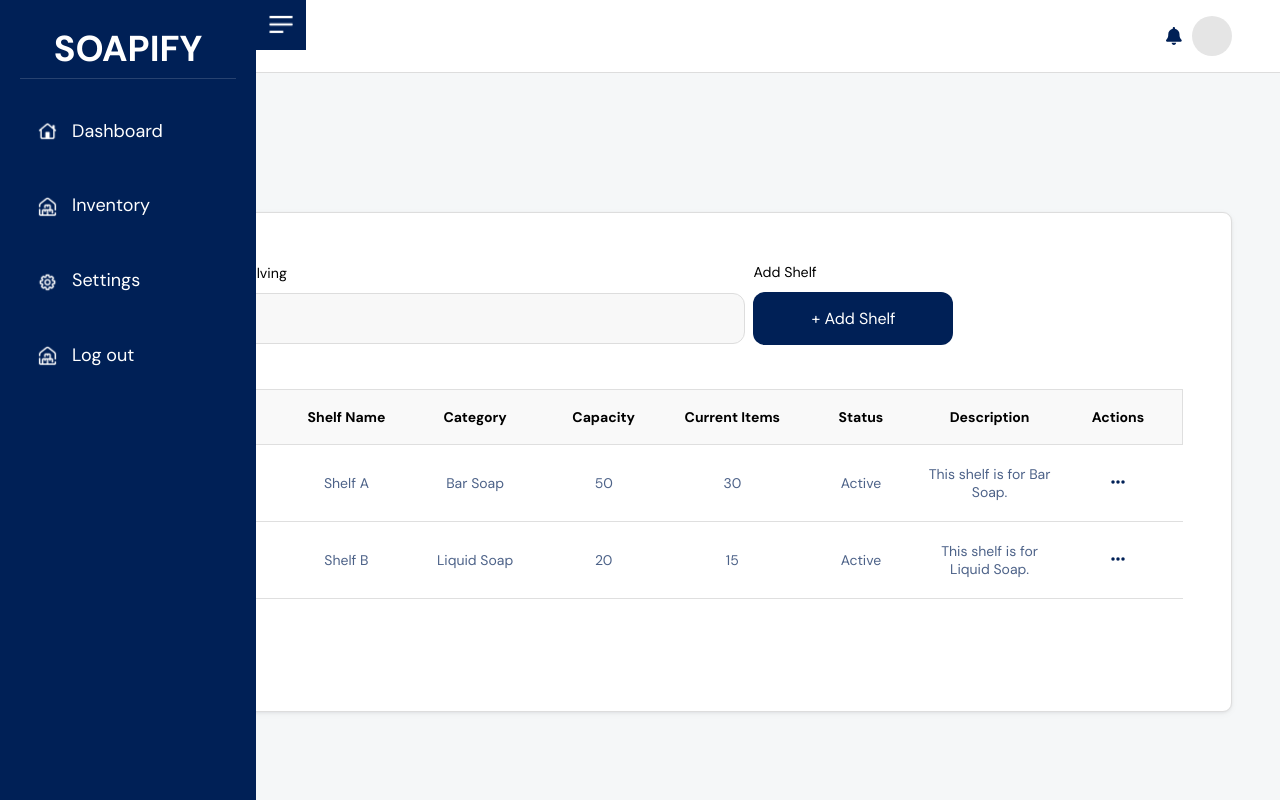
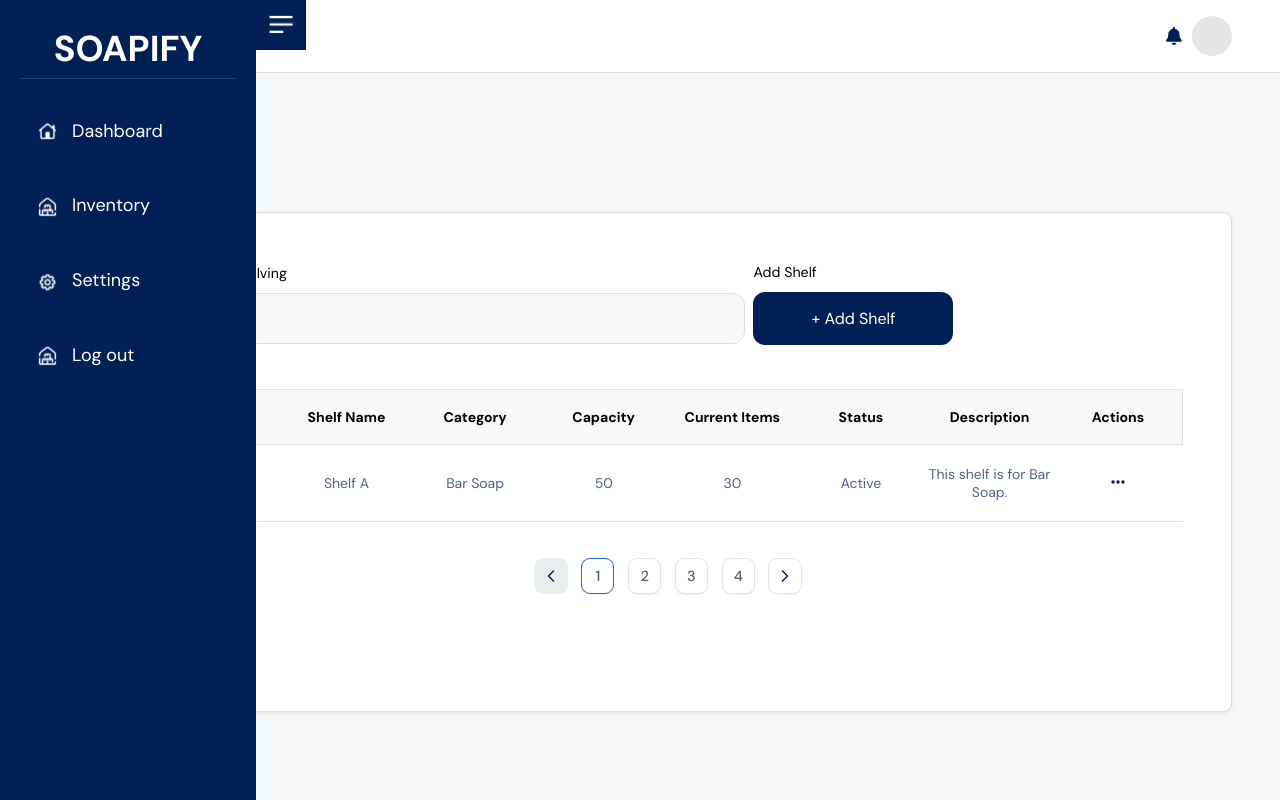
Before and after one commit to angeloeboy/soapify-frontend, a Next.js app: page /dashboard/shelving in a window 1280 px wide. Built offline with nearby package versions, Linux system fonts and the light colour scheme.

Commit message:
working pagination and searchbar function

```diff
--- a/src/pages/dashboard/shelving/index.jsx
+++ b/src/pages/dashboard/shelving/index.jsx
@@ -12,15 +12,19 @@ import { FontAwesomeIcon } from "@fortawesome/react-fontawesome";
 import { faEllipsis, faPen, faTrash } from "@fortawesome/free-solid-svg-icons";
 import AddShelving from "@/components/shelving/addShelving";
 import ShelvingSearchBar from "@/components/shelving/shelvingSearchBar";
+import Pagination from "@/components/misc/pagination";
+
 const Shelving = () => {
   const [shelves, setShelves] = useState([]);
-  const [filteredShelves, setFilteredShelves] = useState([]); // State to store filtered shelves
+  const [filteredShelves, setFilteredShelves] = useState([]);
   const [activeActionContainer, setActiveActionContainer] = useState(-1);
   const [isAddShelfPopupOpen, setIsAddShelfPopupOpen] = useState(false);
+  const [currentPage, setCurrentPage] = useState(1);
+  const itemsPerPage = 1; // Number of items to display per page.
 
   useEffect(() => {
-    // Simulated static shelving data
-    const staticShelvingData = [
+     const staticShelvingData = [
+
       {
         shelfID: "S001",
         shelfName: "Shelf A",
@@ -39,7 +43,27 @@ const Shelving = () => {
         status: "Active",
         description: "This shelf is for Liquid Soap.",
       },
-    ];
+      {
+        shelfID: "S001",
+        shelfName: "Shelf A",
+        category: "Bar Soap",
+        capacity: 50,
+        currentItems: 30,
+        status: "Active",
+        description: "This shelf is for Bar Soap.",
+      },
+      {
+        shelfID: "S002",
+        shelfName: "Shelf B",
+        category: "Liquid Soap",
+        capacity: 20,
+        currentItems: 15,
+        status: "Active",
+        description: "This shelf is for Liquid Soap.",
+      }
+
+
+     ];
 
     setShelves(staticShelvingData);
     setFilteredShelves(staticShelvingData);
@@ -53,7 +77,12 @@ const Shelving = () => {
     );
 
     setFilteredShelves(filteredShelves);
+    setCurrentPage(1); // Reset to the first page when searching.
   };
+
+  const startIndex = (currentPage - 1) * itemsPerPage;
+  const endIndex = currentPage * itemsPerPage;
+  const paginatedShelves = filteredShelves.slice(startIndex, endIndex);
 
   return (
     <DashboardLayout>
@@ -79,7 +108,7 @@ const Shelving = () => {
               <TableHeadings>Actions</TableHeadings>
             </TableRows>
 
-            {filteredShelves.map((shelf, index) => (
+            {paginatedShelves.map((shelf, index) => (
               <TableRows key={shelf.shelfID}>
                 <TableData>{shelf.shelfID}</TableData>
                 <TableData>{shelf.shelfName}</TableData>
@@ -117,6 +146,13 @@ const Shelving = () => {
             ))}
           </tbody>
         </Table>
+
+        <Pagination
+          totalItems={filteredShelves.length}
+          itemsPerPage={itemsPerPage}
+          currentPage={currentPage}
+          onPageChange={(newPage) => setCurrentPage(newPage)}
+        />
       </StyledPanel>
 
       {isAddShelfPopupOpen && (
```
